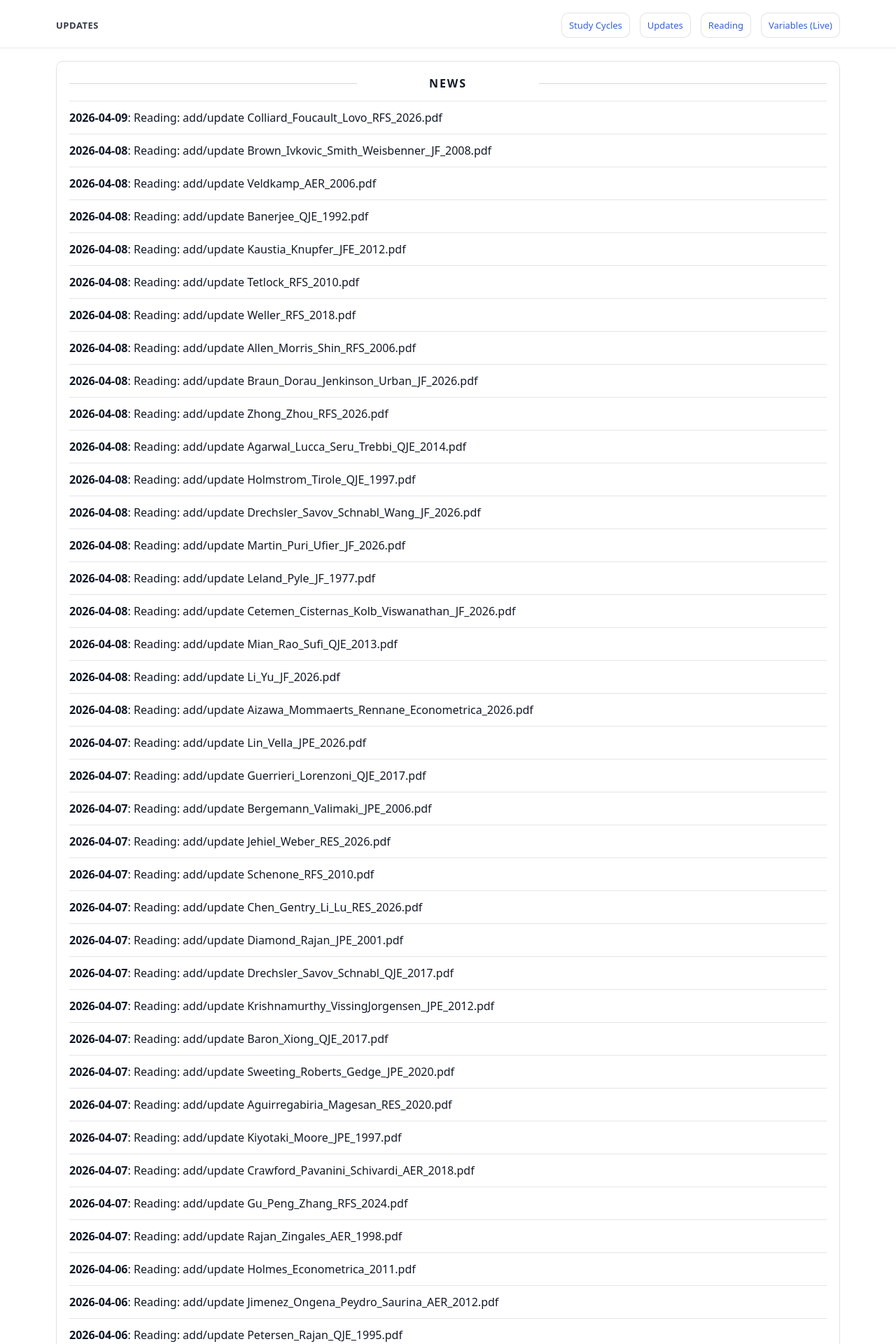
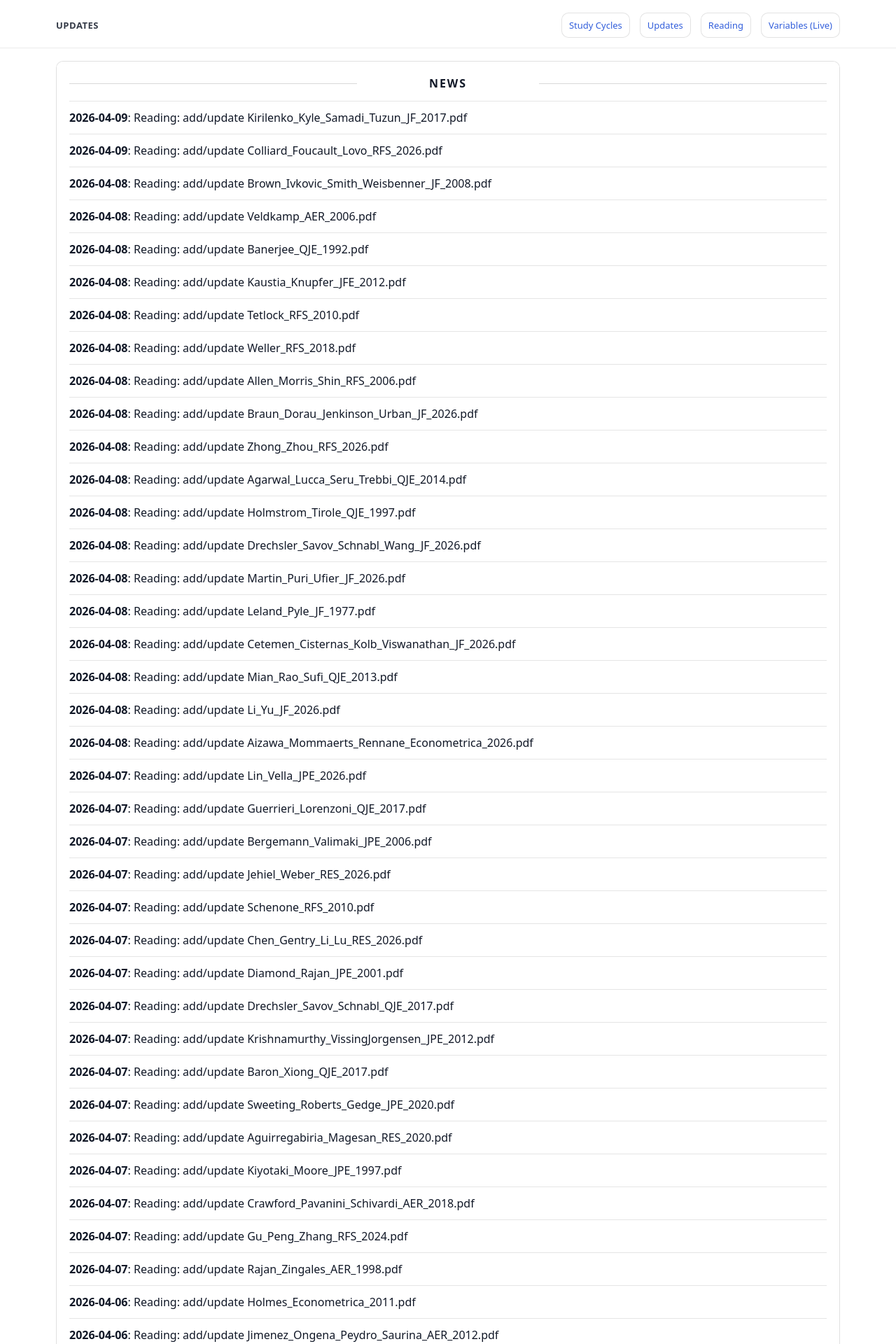
Before and after one commit to yaxinzn/study-archive, a Jekyll site: the page built from updates/index.md, in a window 1280 px wide. Shown: the top 1920 px of the page at 70% size. Built offline with Jekyll 4.4.1, drawn with Linux system fonts in a browser that asks for light colours; some of the changed text lies outside the part shown.

Commit message:
chore: update NEWS feed

```diff
--- a/_data/news.yml
+++ b/_data/news.yml
@@ -1,4 +1,7 @@
 # Auto-generated update history (sorted newest -> oldest). Do not edit manually.
+- ts: "1775678308"
+  date: "2026-04-09"
+  title: "Reading: add/update Kirilenko_Kyle_Samadi_Tuzun_JF_2017.pdf"
 - ts: "1775678202"
   date: "2026-04-09"
   title: "Reading: add/update Colliard_Foucault_Lovo_RFS_2026.pdf"
```
